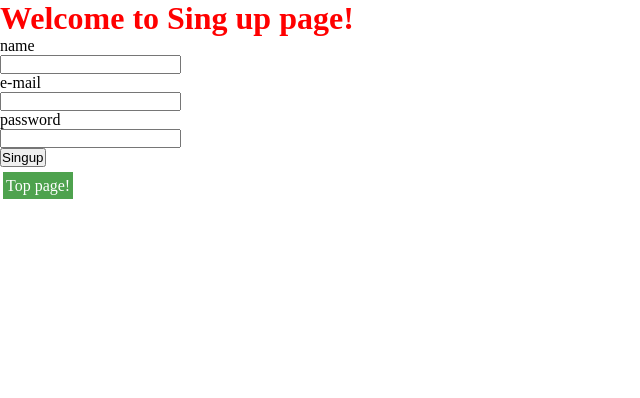
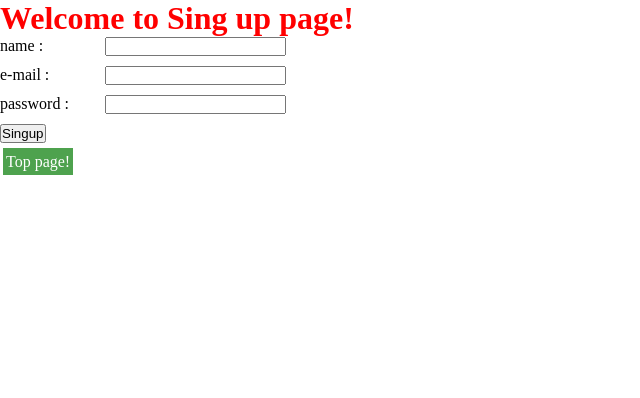
Before and after one commit to koyamal/pra_nodejs, a Node server app: page /singup in a window 1280 px wide. Shown: the part 50-448 px from the top of the page, without its empty margins (0-640 px from the left). Run offline with Node 20, Linux system fonts and the light colour scheme.

Commit message:
Edit position label and input box

```diff
--- a/first_nodejs/public/css/style.css
+++ b/first_nodejs/public/css/style.css
@@ -135,3 +135,16 @@ footer div{
 .fruitpage{
     margin-bottom: 15px;
 }
+
+.input_label{
+    display: flex;
+    margin-bottom: 10px;
+}
+
+.input_label input{
+    margin-left: 15px;
+}
+
+.input_label p{
+    width: 90px;
+}
--- a/first_nodejs/views/singup.ejs
+++ b/first_nodejs/views/singup.ejs
@@ -13,12 +13,18 @@
       <p class="msg_error"><%= msg %></p>
     <% } %>
     <form action="/singup" method="post">
-        <p>name</p>
+      <div class="input_label">
+        <p>name :</p>
         <input type="text" name="username">
-        <p>e-mail</p>
+      </div>
+      <div class="input_label">
+        <p>e-mail :</p>
         <input type="text" name="email">
-        <p>password</p>
+      </div>
+      <div class="input_label">
+        <p>password :</p>
         <input type="password" name="password">
+      </div>
         <div>
             <input type="submit" value="Singup">
         </div>
```
Also changed, not shown: first_nodejs/views/login.ejs (+6 -2 lines).
